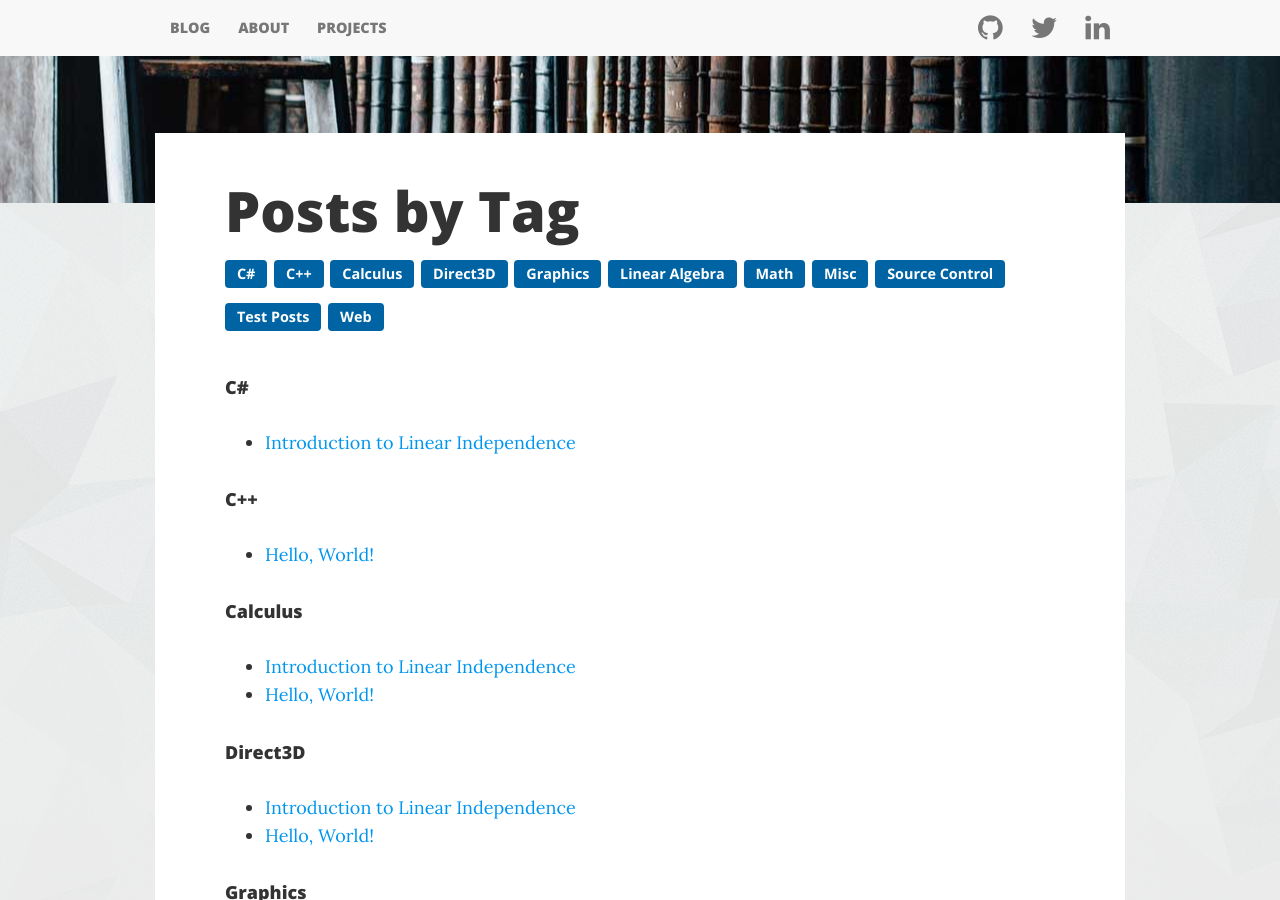
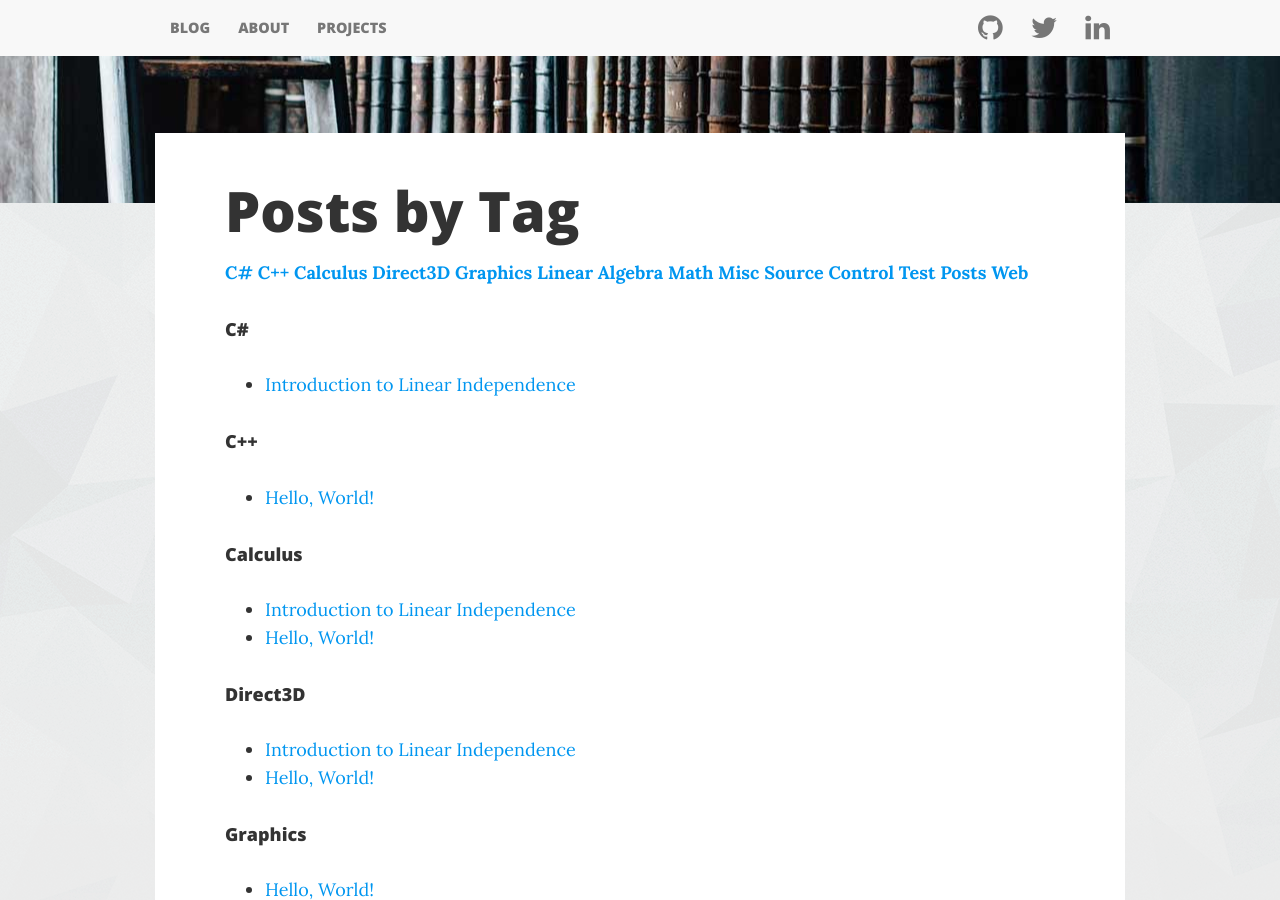
Before and after one commit to aarondgordon/aarondgordon.github.io, a Jekyll site: the page built from tags.html, in a window 1280 px wide and 900 px high, scrolled down 357 px. Built offline with Jekyll 4.4.1, drawn with Linux system fonts in a browser that asks for light colours; nearby versions of some CDN libraries; comment, search, counter and statistics services are not loaded.

Commit message:
Update tags.html

```diff
--- a/tags.html
+++ b/tags.html
@@ -9,7 +9,7 @@ permalink: /tags/
 
 <div class="tag-cloud">
   {% for tag in sortedTags %}
-    <a href="#{{ tag.first }}" class="tag-cloud-tag">{{ tag.first }}</a>
+    <a href="#{{ tag.first }}" class="tag">{{ tag.first }}</a>
   {% endfor %}
 </div>
 
```
